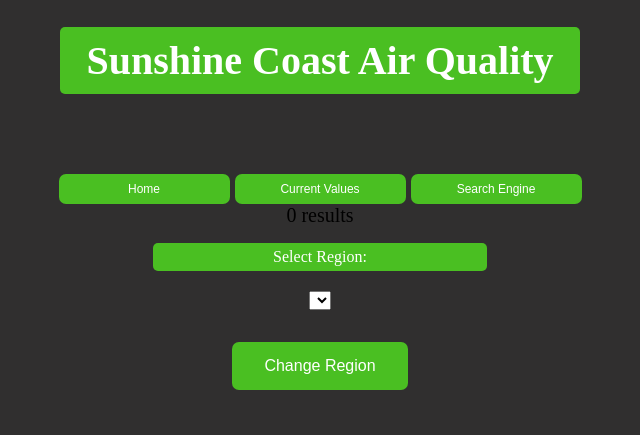
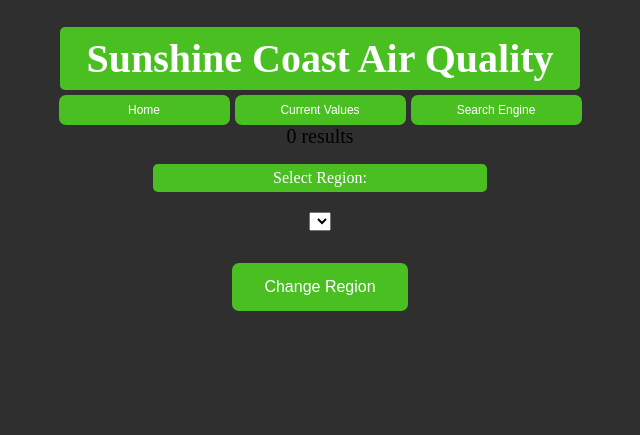
Before and after one commit to morganic-jpg/scairquality, a PHP site: page /Current_values.php in a window 1280 px wide. Shown: the top 435 px of the page, without its empty margins (320-960 px from the left). Run offline with PHP 8.4, Linux system fonts and the light colour scheme; data that the repository does not hold is empty.

Commit message:
spacing fix

```diff
--- a/Current_values.php
+++ b/Current_values.php
@@ -3,7 +3,7 @@
   <head>
   <div>
      <h1 class = 'a'>Sunshine Coast Air Quality</h1>
-    <input class = 'option' value = 'Home' onclick = "window.location.href = '/home.php'">
+    <input class = 'option' value = 'Home' onclick = "window.location.href = '/index.php'">
      <input class = 'option2' value = 'Current Values' onclick = "window.location.href = '/current_values.php'">
     <input class = 'option3' value = 'Search Engine' onclick = "window.location.href = '/search.php'">
    </div>
@@ -14,13 +14,13 @@
         border: none;
         border-radius: 5px;
         color: white;
-        padding: 10px 10px;
+        padding: 8px 10px;
         text-align: center;
         display: block;
         font-size: 40px;
         margin-left: auto;
         margin-right: auto;
-        margin-bottom: 80px;
+        margin-bottom: 5px;
         width: 500px;
       }
 
--- a/current_values_region.php
+++ b/current_values_region.php
@@ -3,7 +3,7 @@
   <head>
    <div>
     <h1 class = 'a'>Sunshine Coast Air Quality</h1>
-     <input class = 'option' value = 'Home' onclick = "window.location.href = '/home.php'">
+     <input class = 'option' value = 'Home' onclick = "window.location.href = '/index.php'">
      <input class = 'option2' value = 'Current Values' onclick = "window.location.href = '/current_values.php'">
     <input class = 'option3' value = 'Search Engine' onclick = "window.location.href = '/search.php'">
   </div>
@@ -14,13 +14,13 @@
         border: none;
         border-radius: 5px;
         color: white;
-        padding: 10px 10px;
+        padding: 8px 10px;
         text-align: center;
         display: block;
         font-size: 40px;
         margin-left: auto;
         margin-right: auto;
-        margin-bottom: 80px;
+        margin-bottom: 5px;
         width: 500px;
       }
 
--- a/search.php
+++ b/search.php
@@ -4,7 +4,7 @@
     <title>SC Air Quality</title>
     <div>
       <h1 class = 'a'>Sunshine Coast Air Quality</h1>
-      <input class = 'option' value = 'Home' onclick = "window.location.href = '/home.php'">
+      <input class = 'option' value = 'Home' onclick = "window.location.href = '/index.php'">
       <input class = 'option2' value = 'Current Values' onclick = "window.location.href = '/current_values.php'">
       <input class = 'option3' value = 'Search Engine' onclick = "window.location.href = '/search.php'">
     </div>
@@ -16,13 +16,13 @@
         border: none;
         border-radius: 5px;
         color: white;
-        padding: 10px 10px;
+        padding: 8px 10px;
         text-align: center;
         display: block;
         font-size: 40px;
         margin-left: auto;
         margin-right: auto;
-        margin-bottom: 0;
+        margin-bottom: 5px;
         width: 500px;
       }
       html.a
```
